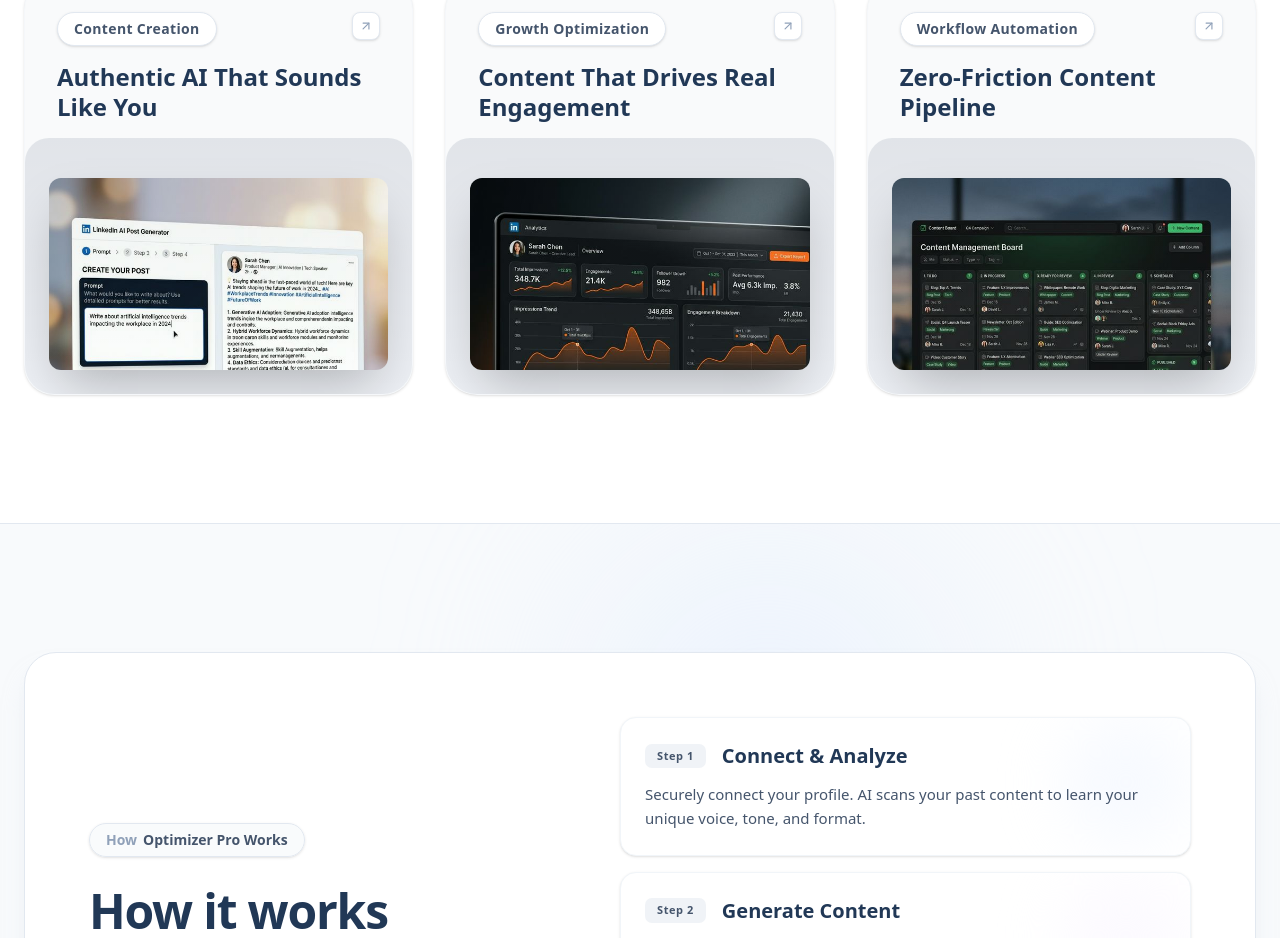
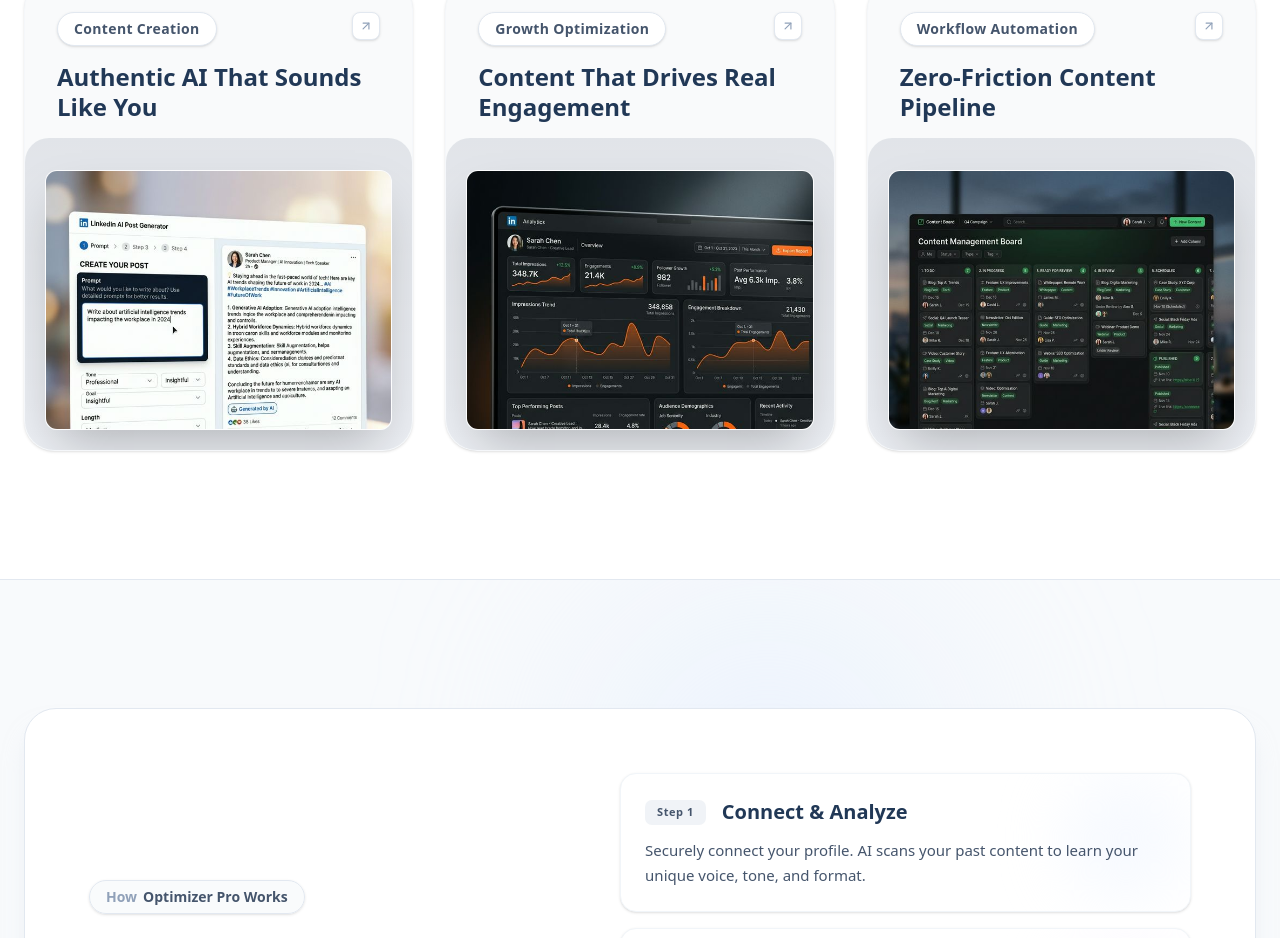
Before and after one commit to thec0deSage/LinkedIn-Optimizer-Pro, a Next.js app: page / in a window 1280 px wide. Shown: the part 1720-2658 px from the top of the page. Built offline with nearby package versions, Linux system fonts and the light colour scheme.

Commit message:
Fix feature card image sizing

```diff
--- a/src/app/page.tsx
+++ b/src/app/page.tsx
@@ -281,13 +281,17 @@ export default function Home() {
                     Authentic AI That Sounds Like You
                   </h3>
                 </div>
-                <div className="mt-auto relative bg-slate-200/50 p-6 pt-10 rounded-t-[24px] mx-0 overflow-hidden h-64">
+                <div className="relative mx-0 mt-auto overflow-hidden rounded-t-[24px] bg-slate-200/50 p-4 pt-6 sm:p-5 sm:pt-8">
                   <div className="absolute inset-0 bg-gradient-to-b from-black/5 to-transparent"></div>
-                  <img
+                  <div className="relative aspect-[3/2] overflow-hidden rounded-xl border border-white/70 bg-white/60 shadow-2xl md:aspect-[4/3]">
+                    <Image
                       src="/images/content-creation.png"
                       alt="Content Creation Mockup"
-                    className="w-full h-full object-cover object-top rounded-xl shadow-2xl"
+                      fill
+                      sizes="(min-width: 1024px) 29vw, (min-width: 640px) 80vw, 92vw"
+                      className="object-cover object-top"
                     />
+                  </div>
                 </div>
               </div>
 
@@ -308,13 +312,17 @@ export default function Home() {
                     Content That Drives Real Engagement
                   </h3>
                 </div>
-                <div className="mt-auto relative bg-slate-200/50 p-6 pt-10 rounded-t-[24px] mx-0 overflow-hidden h-64">
+                <div className="relative mx-0 mt-auto overflow-hidden rounded-t-[24px] bg-slate-200/50 p-4 pt-6 sm:p-5 sm:pt-8">
                   <div className="absolute inset-0 bg-gradient-to-b from-black/5 to-transparent"></div>
-                  <img
+                  <div className="relative aspect-[3/2] overflow-hidden rounded-xl border border-white/70 bg-white/60 shadow-2xl md:aspect-[4/3]">
+                    <Image
                       src="/images/analytics-v2.png"
                       alt="Analytics Mockup"
-                    className="w-full h-full object-cover object-top rounded-xl shadow-2xl"
+                      fill
+                      sizes="(min-width: 1024px) 29vw, (min-width: 640px) 80vw, 92vw"
+                      className="object-cover object-top"
                     />
+                  </div>
                 </div>
               </div>
 
@@ -335,13 +343,17 @@ export default function Home() {
                     Zero-Friction Content Pipeline
                   </h3>
                 </div>
-                <div className="mt-auto relative bg-slate-200/50 p-6 pt-10 rounded-t-[24px] mx-0 overflow-hidden h-64">
+                <div className="relative mx-0 mt-auto overflow-hidden rounded-t-[24px] bg-slate-200/50 p-4 pt-6 sm:p-5 sm:pt-8">
                   <div className="absolute inset-0 bg-gradient-to-b from-black/5 to-transparent"></div>
-                  <img
+                  <div className="relative aspect-[3/2] overflow-hidden rounded-xl border border-white/70 bg-white/60 shadow-2xl md:aspect-[4/3]">
+                    <Image
                       src="/images/teams-kanban.png"
                       alt="Teams Mockup"
-                    className="w-full h-full object-cover object-top rounded-xl shadow-2xl"
+                      fill
+                      sizes="(min-width: 1024px) 29vw, (min-width: 640px) 80vw, 92vw"
+                      className="object-cover object-top"
                     />
+                  </div>
                 </div>
               </div>
             </div>
```
Lines whose indentation alone changed are shown as unchanged.
